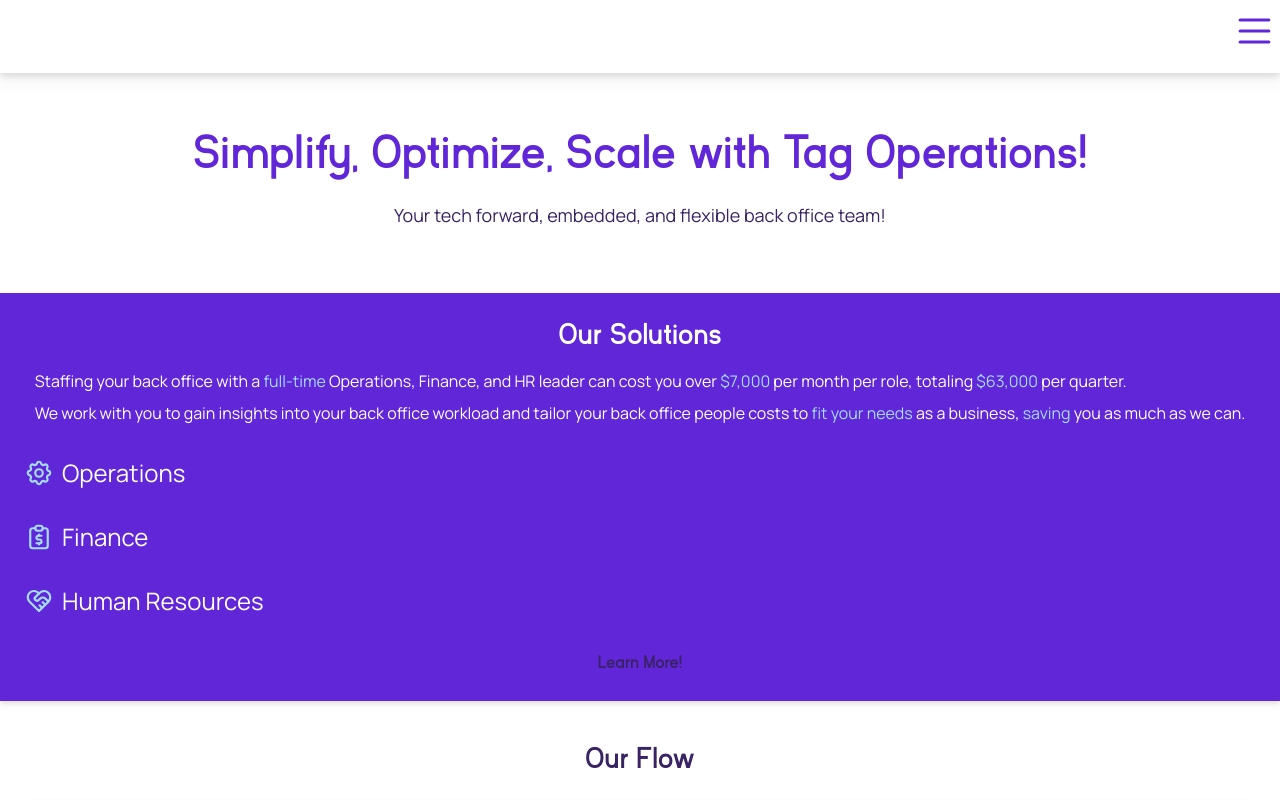
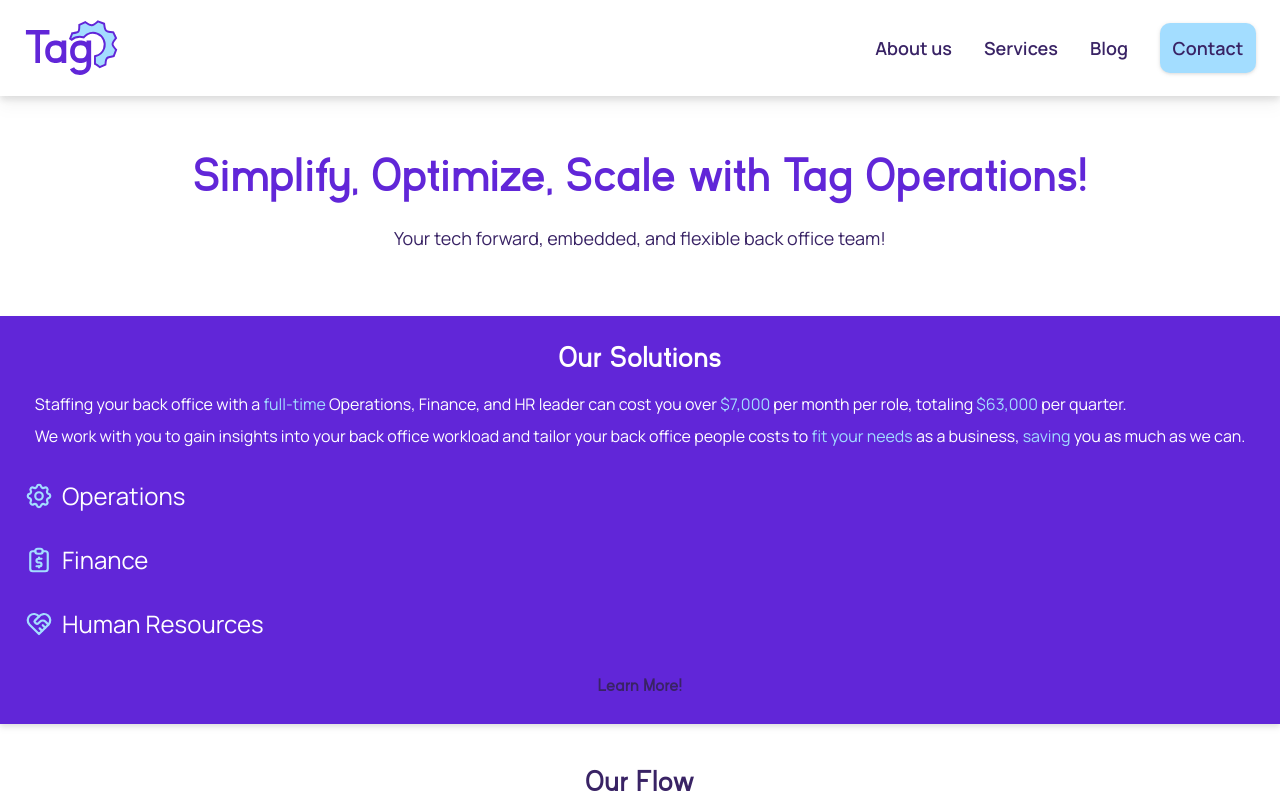
Before and after one commit to hicass/tag-ops-v3, a Next.js app: page / in a window 1280 px wide. Shown: the top 800 px of the page. Built offline with nearby package versions, Linux system fonts and the light colour scheme; no server answers.

Commit message:
Add dynamic rendering for a regular nav vs mobile

```diff
--- a/src/app/layout.tsx
+++ b/src/app/layout.tsx
@@ -1,7 +1,7 @@
 import type { Metadata } from 'next';
 import { Inter } from 'next/font/google';
 
-import Nav from '@/components/MobileNav/MobileNav';
+import Nav from '@/components/Nav/Nav';
 import Footer from '@/components/Footer/Footer';
 import './globals.css';
 
--- a/src/components/MobileNav/MobileNav.tsx
+++ /dev/null
@@ -1,34 +0,0 @@
-'use client';
-import Image from "next/legacy/image";
-import Link from 'next/link';
-
-import { AnimatePresence, useCycle } from 'framer-motion';
-
-import MenuToggle from './MenuToggle';
-import NavList from './NavList';
-
-export default function Nav() {
-  const [isOpen, toggleOpen] = useCycle(false, true);
-
-  return (
-    <nav className="flex flex-row justify-between sticky items-center top-0 px-2 py-4 bg-background drop-shadow-lg z-20">
-      <AnimatePresence>
-        <Link href="/">
-          <div className="w-1/4">
-            <Image
-              src="/logos/secondary-logo.svg"
-              alt="Tag Ops"
-              width={100}
-              height={100}
-              layout="responsive"
-            />
-          </div>
-        </Link>
-
-        <MenuToggle toggle={() => toggleOpen()} isOpen={isOpen} />
-
-        {isOpen && <NavList toggleOpen={toggleOpen} />}
-      </AnimatePresence>
-    </nav>
-  );
-}
--- a/src/components/MobileNav/MenuToggle.tsx
+++ b/src/components/Nav/MobileNav/MenuToggle.tsx
@@ -13,8 +13,8 @@ const Path = (props: any) => (
 export default function MenuToggle({ toggle, isOpen }: any) {
   return (
     <motion.div initial={false} animate={isOpen ? 'open' : 'closed'}>
-      <button onClick={toggle}>
-        <svg width="35" height="35" viewBox="0 0 22 22">
+      <button onClick={toggle} className='flex'>
+        <svg width="35" height="35" viewBox="0 0 22 20">
           <Path
             variants={{
               closed: { d: 'M 2 2.5 L 20 2.5' },
--- /dev/null
+++ b/src/components/Nav/MobileNav/MobileNav.tsx
@@ -0,0 +1,32 @@
+'use client';
+import Image from 'next/legacy/image';
+import Link from 'next/link';
+
+import { AnimatePresence, useCycle } from 'framer-motion';
+
+import MenuToggle from './MenuToggle';
+import NavList from './NavList';
+
+export default function Nav() {
+  const [isOpen, toggleOpen] = useCycle(false, true);
+
+  return (
+    <div className="flex flex-row justify-between sticky items-center top-0 px-6 bg-background drop-shadow-lg">
+      <div className="w-20">
+        <Link href="/">
+          <Image
+            src="/logos/secondary-logo.svg"
+            alt="Tag Ops"
+            width={100}
+            height={100}
+            layout="responsive"
+          />
+        </Link>
+      </div>
+
+      <MenuToggle toggle={() => toggleOpen()} isOpen={isOpen} />
+
+      {isOpen && <NavList toggleOpen={toggleOpen} />}
+    </div>
+  );
+}
--- a/src/components/MobileNav/NavList.tsx
+++ b/src/components/Nav/MobileNav/NavList.tsx
@@ -75,8 +75,8 @@ const buttonVars = {
 export default function NavList({toggleOpen}: any) {
   const MobileNavLink = ({ title, href, style }: any) => {
     return (
-      <motion.div variants={mobileLinkVars} className={`${style}`} key={title}>
-        <Link href={href} onClick={() => setTimeout(() => toggleOpen(), 600)}>
+      <motion.div variants={mobileLinkVars} key={title}>
+        <Link href={href} onClick={() => setTimeout(() => toggleOpen(), 600)} className={`hover:text-primary ${style}`}>
           {title}
         </Link>
       </motion.div>
@@ -117,7 +117,7 @@ export default function NavList({toggleOpen}: any) {
                       <MobileNavLink
                         title={'Operations'}
                         href={'/operations'}
-                        style={'text-2xl'}
+                        style={'text-2xl font-semibold'}
                       />
                     </div>
 
@@ -125,7 +125,7 @@ export default function NavList({toggleOpen}: any) {
                       <MobileNavLink
                         title={'Finance'}
                         href={'/finance'}
-                        style={'text-2xl'}
+                        style={'text-2xl font-semibold'}
                       />
                     </div>
 
@@ -133,7 +133,7 @@ export default function NavList({toggleOpen}: any) {
                       <MobileNavLink
                         title={'Human Resources'}
                         href={'/human-resources'}
-                        style={'text-2xl'}
+                        style={'text-2xl font-semibold'}
                       />
                     </div>
                   </motion.div>
@@ -155,11 +155,11 @@ export default function NavList({toggleOpen}: any) {
                   />
                 </div>
 
-                <div className="mt-10 mb-4">
+                <div className="mt-8 mb-10">
                   <motion.div variants={buttonVars}>
                     <Link
                       href="/contact"
-                      className="button mt-4 text-2xl"
+                      className="contact-button mt-4 text-2xl kayak-bold"
                       onClick={() => setTimeout(() => toggleOpen(), 600)}
                     >
                       Lets Talk!
--- /dev/null
+++ b/src/components/Nav/Nav.tsx
@@ -0,0 +1,25 @@
+'use client';
+
+import RegularNav from './RegularNav/RegularNav';
+import MobileNav from './MobileNav/MobileNav';
+import { useEffect, useState } from 'react';
+
+export default function Nav() {
+  const [isMobileScreen, setIsMobileScreen] = useState(false);
+
+  useEffect(() => {
+    const handleResize = () => {
+      setIsMobileScreen(window.innerWidth < 768);
+    };
+
+    setIsMobileScreen(window.innerWidth < 768);
+
+    window.addEventListener('resize', handleResize);
+
+    return () => {
+      window.removeEventListener('resize', handleResize);
+    };
+  }, []);
+
+  return <nav className='sticky top-0 z-20'>{isMobileScreen ? <MobileNav /> : <RegularNav />}</nav>;
+}
--- /dev/null
+++ b/src/components/Nav/RegularNav/RegularNav.tsx
@@ -0,0 +1,45 @@
+import Image from 'next/legacy/image';
+import Link from 'next/link';
+
+export default function RegularNav() {
+  return (
+    <div className="flex flex-row justify-between items-center px-6 bg-background drop-shadow-lg">
+      <div className="link w-24">
+        <Link href="/">
+          <Image
+            src="/logos/secondary-logo.svg"
+            alt="Tag Ops"
+            layout="responsive"
+            width={100}
+            height={100}
+          />
+        </Link>
+      </div>
+
+      <div className="flex items-center">
+        <ul className="flex flex-row items-center gap-8">
+          <li>
+            <Link href="/about" className="manrope-semibold text-lg hover:text-primary">
+              About us
+            </Link>
+          </li>
+          <li>
+            <Link href="/human-resources" className="manrope-semibold text-lg hover:text-primary">
+              Services
+            </Link>
+          </li>
+          <li>
+            <Link href="/blog" className="manrope-semibold text-lg hover:text-primary">
+              Blog
+            </Link>
+          </li>
+          <li>
+            <Link href="/contact" className="contact-button manrope-semibold text-lg hover:text-primary">
+              Contact
+            </Link>
+          </li>
+        </ul>
+      </div>
+    </div>
+  );
+}
```
